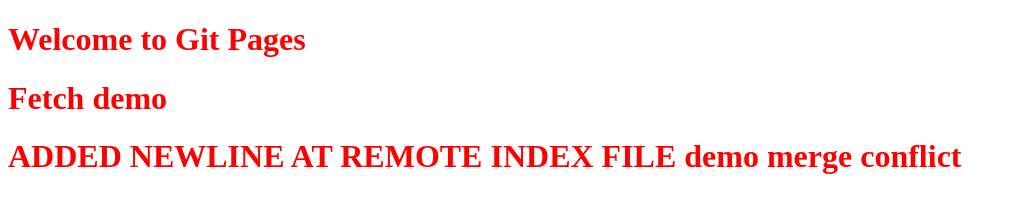
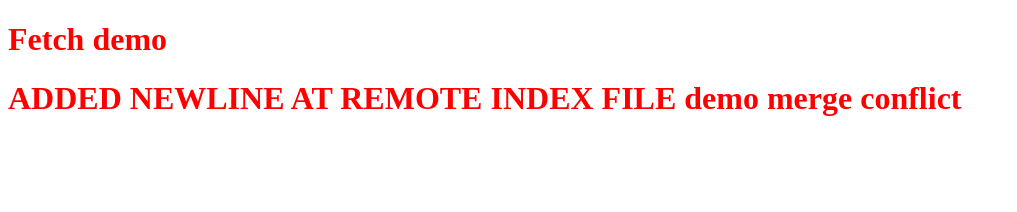
Before and after one commit to dvnr76/gitpagesdemo, a plain HTML site: page index.html in a window 1280 px wide. Shown: the whole page, without its empty margins (0-1017 px from the left). Drawn offline with Linux system fonts and the light colour scheme.

Commit message:
deleted firstline

```diff
--- a/index.html
+++ b/index.html
@@ -8,7 +8,7 @@
     <link rel="stylesheet" href="styles.css">
 </head>
 <body>
-    <h1>Welcome to Git Pages</h1>
+
     <h1>Fetch demo</h1>
      <h1>ADDED NEWLINE AT REMOTE INDEX FILE demo merge conflict</h1>
 </body>
```
